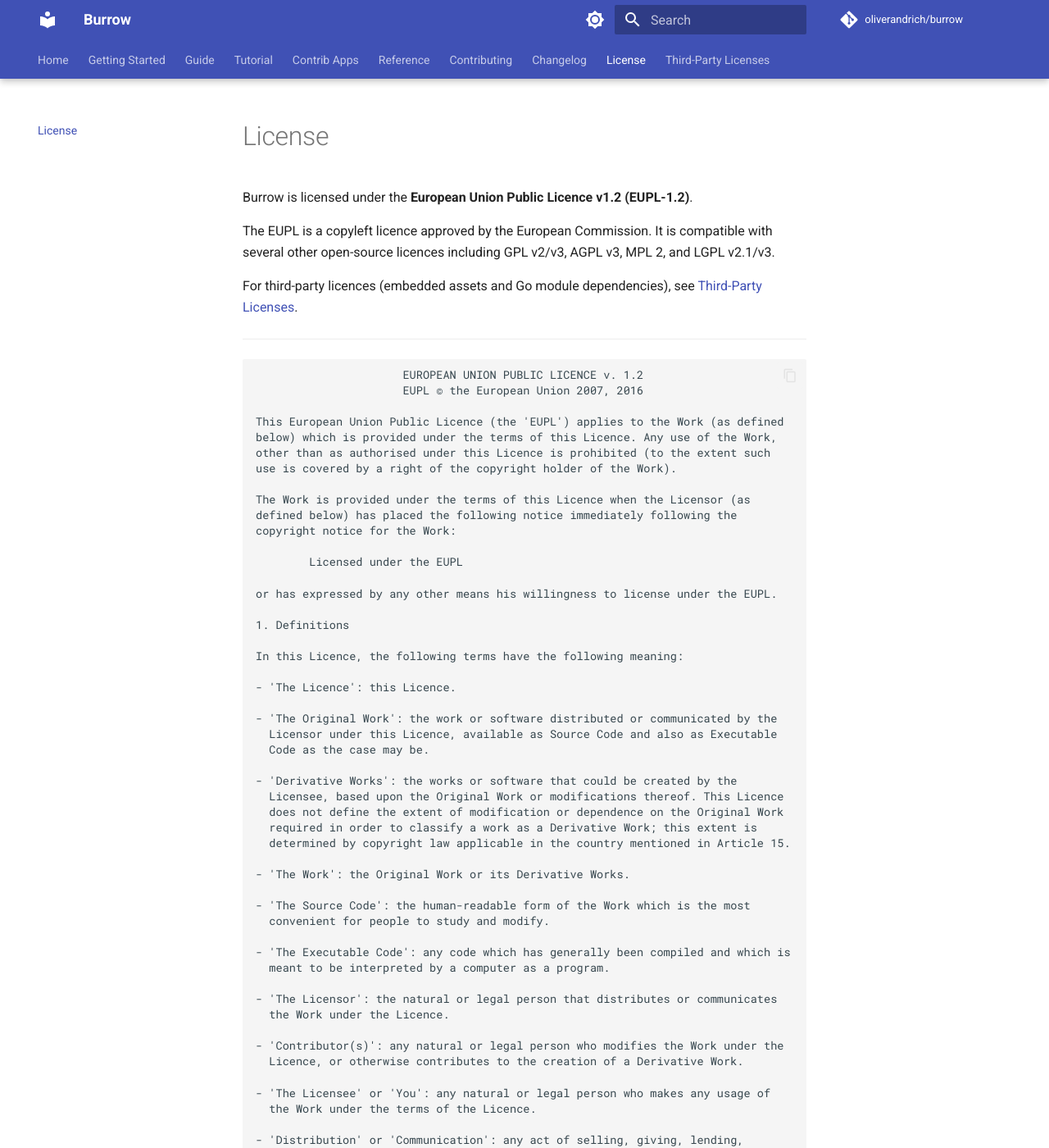
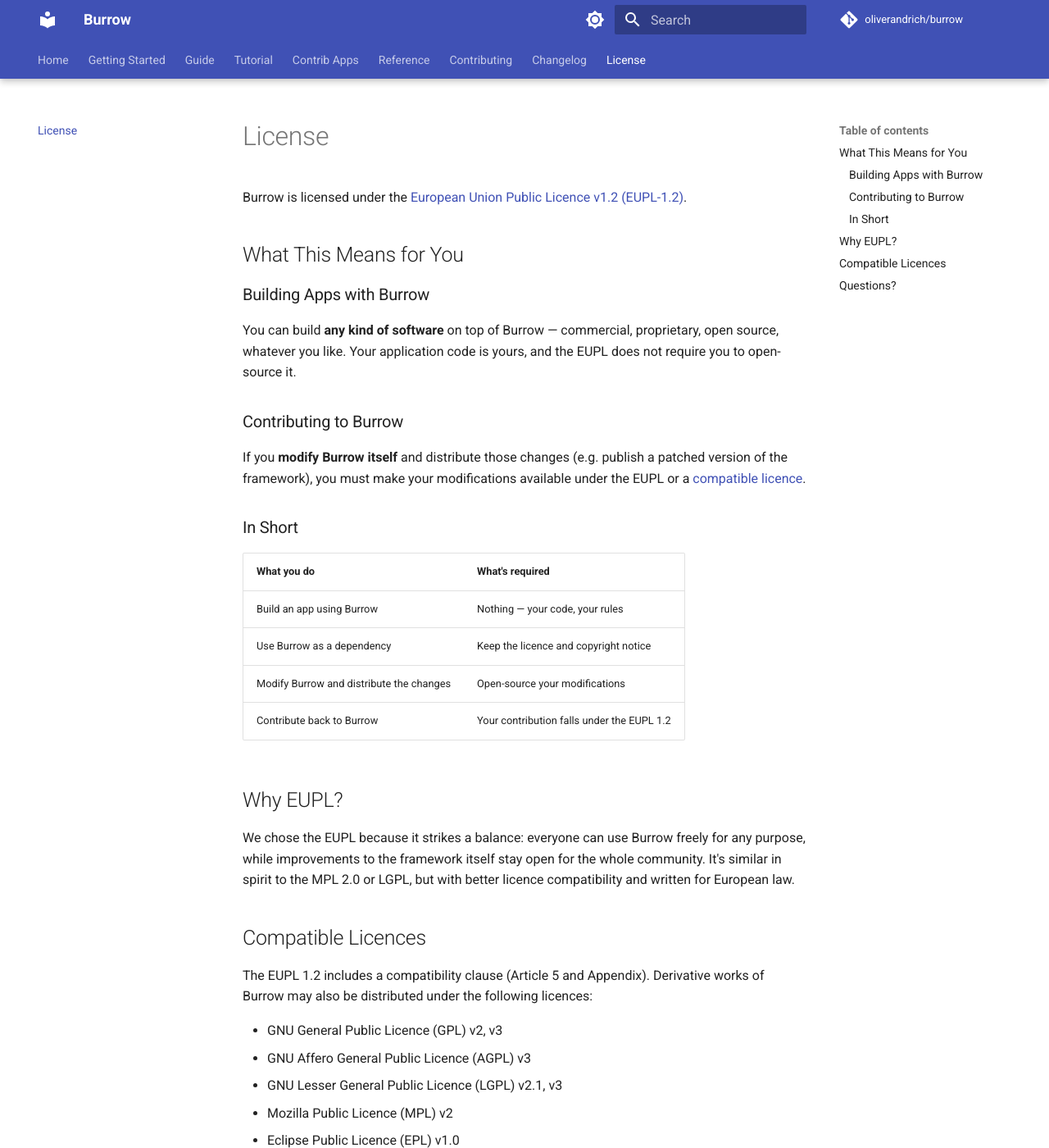
Before and after one commit to oliverandrich/burrow, an MkDocs documentation site: the page built from docs/license.md, in a window 1280 px wide and 1400 px high. Shown: the whole window at 82% size. Built offline with MkDocs 1.6.1 and Material for MkDocs 9.7.7, drawn with Linux system fonts in a browser that asks for light colours; comment, search, counter and statistics services are not loaded; some of the changed text lies outside the part shown.

Commit message:
docs: add EUPL licensing guide and expand README license section
Add explanatory sections to docs/license.md covering what the EUPL means
for users (building apps vs contributing), a quick-reference table, why
EUPL was chosen, and the full list of compatible licences from the
official Appendix. Expand README license section with a short summary
and link to the licensing guide. Remove third-party licenses from the
docs navigation (still reachable from license page and README).

```diff
--- a/docs/license.md
+++ b/docs/license.md
@@ -1,8 +1,50 @@
 # License
 
-Burrow is licensed under the **European Union Public Licence v1.2 (EUPL-1.2)**.
+Burrow is licensed under the [European Union Public Licence v1.2 (EUPL-1.2)](https://joinup.ec.europa.eu/collection/eupl/eupl-text-eupl-12).
 
-The EUPL is a copyleft licence approved by the European Commission. It is compatible with several other open-source licences including GPL v2/v3, AGPL v3, MPL 2, and LGPL v2.1/v3.
+## What This Means for You
+
+### Building Apps with Burrow
+
+You can build **any kind of software** on top of Burrow — commercial, proprietary, open source, whatever you like. Your application code is yours, and the EUPL does not require you to open-source it.
+
+### Contributing to Burrow
+
+If you **modify Burrow itself** and distribute those changes (e.g. publish a patched version of the framework), you must make your modifications available under the EUPL or a [compatible licence](#compatible-licences).
+
+### In Short
+
+| What you do | What's required |
+|---|---|
+| Build an app using Burrow | Nothing — your code, your rules |
+| Use Burrow as a dependency | Keep the licence and copyright notice |
+| Modify Burrow and distribute the changes | Open-source your modifications |
+| Contribute back to Burrow | Your contribution falls under the EUPL 1.2 |
+
+## Why EUPL?
+
+We chose the EUPL because it strikes a balance: everyone can use Burrow freely for any purpose, while improvements to the framework itself stay open for the whole community. It's similar in spirit to the MPL 2.0 or LGPL, but with better licence compatibility and written for European law.
+
+## Compatible Licences
+
+The EUPL 1.2 includes a compatibility clause (Article 5 and Appendix). Derivative works of Burrow may also be distributed under the following licences:
+
+- GNU General Public Licence (GPL) v2, v3
+- GNU Affero General Public Licence (AGPL) v3
+- GNU Lesser General Public Licence (LGPL) v2.1, v3
+- Mozilla Public Licence (MPL) v2
+- Eclipse Public Licence (EPL) v1.0
+- CeCILL v2.0, v2.1
+- Open Software Licence (OSL) v2.1, v3.0
+- Creative Commons Attribution-ShareAlike (CC BY-SA) v3.0 Unported (for works other than software)
+- European Union Public Licence (EUPL) v1.1, v1.2
+- Québec Free and Open-Source Licence — Reciprocity (LiLiQ-R) or Strong Reciprocity (LiLiQ-R+)
+
+This means Burrow can be combined with code under any of these licences without conflicts.
+
+## Questions?
+
+If you're unsure whether your use case is covered, feel free to [open a discussion](https://github.com/oliverandrich/burrow/discussions). In most cases the answer is simple: **if you're building on Burrow, you're fine.**
 
 For third-party licences (embedded assets and Go module dependencies), see [Third-Party Licenses](third-party-licenses.md).
 
--- a/mkdocs.yml
+++ b/mkdocs.yml
@@ -124,4 +124,3 @@ nav:
   - Contributing: contributing.md
   - Changelog: changelog.md
   - License: license.md
-  - Third-Party Licenses: third-party-licenses.md
```
Also changed, not shown: README.md (+3 -1 lines).
